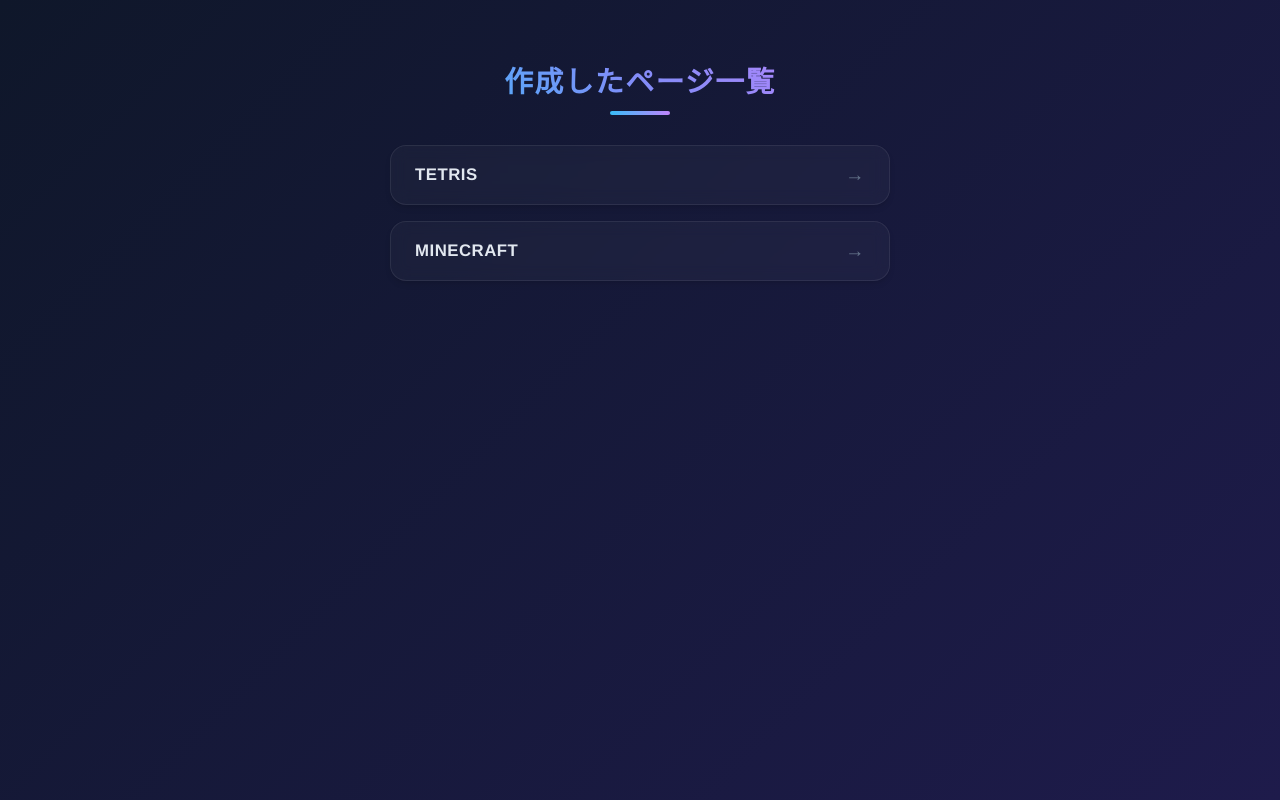
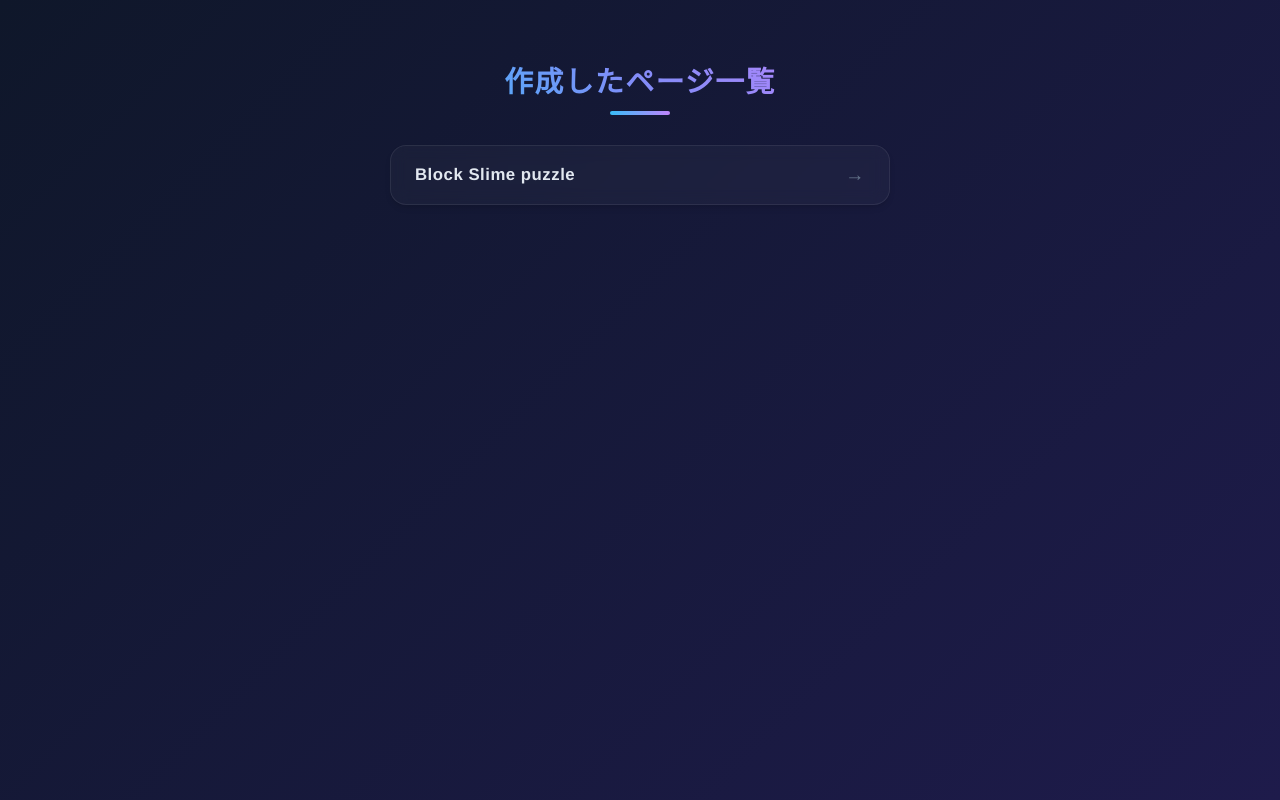
Before and after one commit to tonkotsu1013/youtube, a website: page index.html in a window 1280 px wide. Drawn offline with Linux system fonts and the light colour scheme.

Commit message:
Update index.html

```diff
--- a/index.html
+++ b/index.html
@@ -119,8 +119,7 @@
         <h1>作成したページ一覧</h1>
 
         <ul>
-            <li><a href="tetris.html">TETRIS</a></li>
-            <li><a href="マイクラ.html">MINECRAFT</a></li>
+            <li><a href="tetris.html">Block Slime puzzle</a></li>
             </ul>
     </div>
 
```
